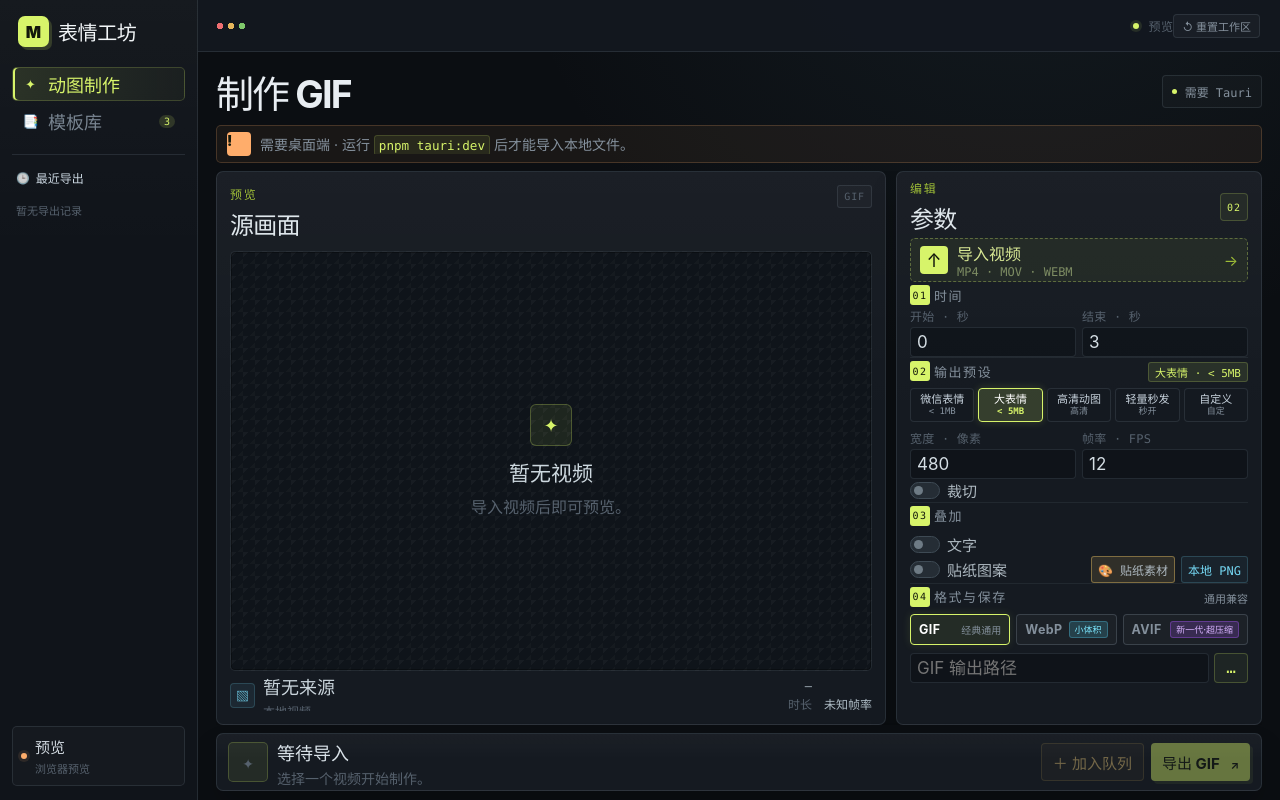
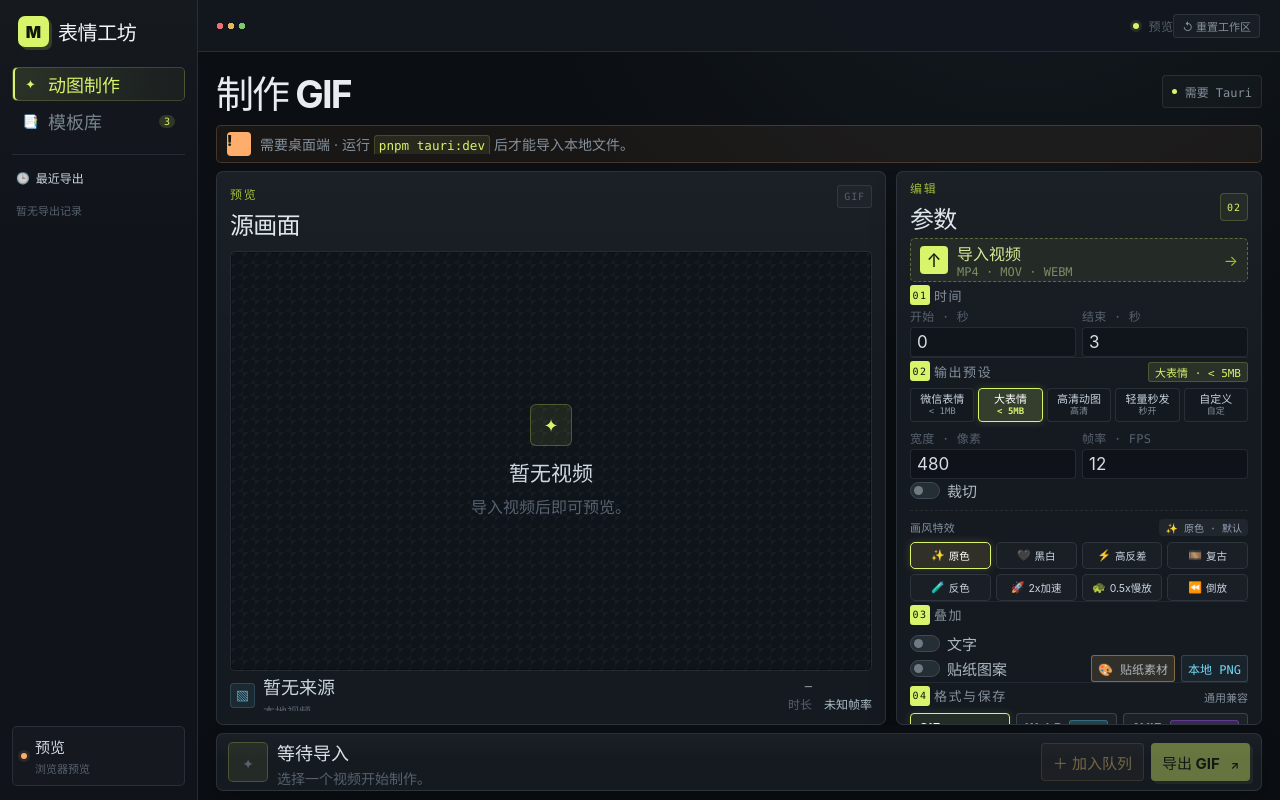
Before and after one commit to 939740372/meme-generation, a Vue app: page / in a window 1280 px wide. Built offline with nearby package versions, Linux system fonts and the light colour scheme.

Commit message:
feat: add global video filters and color grading pipeline

```diff
--- a/scripts/test-queue.mjs
+++ b/scripts/test-queue.mjs
@@ -44,6 +44,7 @@ const mockPlan = {
   textLayers: null,
   imageOverlay: null,
   format: "gif",
+  videoFilter: "grayscale",
 };
 
 const queueExisting = new Set();
@@ -57,6 +58,7 @@ assert.equal(item1.format, "gif");
 assert.equal(item1.timeRangeLabel, "2.50s ~ 4.80s");
 assert.equal(item1.outputPath, "/Users/test/video_2.5s-4.8s.gif");
 assert.equal(item1.plan.outputPath, "/Users/test/video_2.5s-4.8s.gif");
+assert.equal(item1.plan.videoFilter, "grayscale");
 
 // Next item with same params should not collide
 const item2 = createQueueItem(mockPlan, "video.mp4", queueExisting);
--- a/src/App.vue
+++ b/src/App.vue
@@ -361,6 +361,50 @@ const imageX = ref(24);
 const imageY = ref(24);
 const imageWidth = ref(120);
 
+// 画面画风与速度特效
+export type VideoFilterKey =
+  | "none"
+  | "grayscale"
+  | "contrast"
+  | "vintage"
+  | "invert"
+  | "fast2x"
+  | "slow05x"
+  | "reverse";
+
+export interface VideoFilterOption {
+  key: VideoFilterKey;
+  label: string;
+  icon: string;
+  badge: string;
+  cssFilter: string;
+}
+
+const VIDEO_FILTERS: VideoFilterOption[] = [
+  { key: "none", label: "原色", icon: "✨", badge: "默认", cssFilter: "none" },
+  { key: "grayscale", label: "黑白", icon: "🖤", badge: "致郁emo", cssFilter: "grayscale(100%)" },
+  { key: "contrast", label: "高反差", icon: "⚡", badge: "戏剧感", cssFilter: "contrast(160%) saturate(140%)" },
+  { key: "vintage", label: "复古", icon: "🎞️", badge: "港片暖色", cssFilter: "sepia(55%) contrast(110%)" },
+  { key: "invert", label: "反色", icon: "🧪", badge: "精神污染", cssFilter: "invert(100%)" },
+  { key: "fast2x", label: "2x加速", icon: "🚀", badge: "鬼畜魔性", cssFilter: "none" },
+  { key: "slow05x", label: "0.5x慢放", icon: "🐢", badge: "慢速特写", cssFilter: "none" },
+  { key: "reverse", label: "倒放", icon: "⏪", badge: "物理逆转", cssFilter: "none" },
+];
+
+const currentVideoFilter = ref<VideoFilterKey>("none");
+
+const currentFilterOption = computed(
+  () => VIDEO_FILTERS.find((f) => f.key === currentVideoFilter.value) || VIDEO_FILTERS[0]
+);
+
+const currentVideoFilterCss = computed(() => currentFilterOption.value.cssFilter);
+
+function setVideoFilter(key: VideoFilterKey): void {
+  currentVideoFilter.value = key;
+  onManualParameterChange();
+  showToast(`已应用画风特效: ${currentFilterOption.value.label} · ${currentFilterOption.value.badge}`);
+}
+
 const stageRef = ref<HTMLElement | null>(null);
 const timelineTrackRef = ref<HTMLElement | null>(null);
 const stageSize = reactive({ width: 0, height: 0 });
@@ -956,6 +1000,7 @@ function buildRenderPlan(): RenderPlan {
     outputWidth: Number(outputWidth.value),
     fps: Number(fps.value),
     quality: currentQuality.value,
+    videoFilter: currentVideoFilter.value !== "none" ? currentVideoFilter.value : undefined,
     textOverlay: useText.value && activeLayers.length > 0 ? activeLayers[0] : null,
     textLayers: useText.value && activeLayers.length > 0 ? activeLayers : null,
     imageOverlay:
@@ -1175,6 +1220,12 @@ async function loadHistoryPlan(record: ExportRecord): Promise<void> {
     exportFormat.value = "gif";
   }
 
+  if (p.videoFilter) {
+    currentVideoFilter.value = p.videoFilter as VideoFilterKey;
+  } else {
+    currentVideoFilter.value = "none";
+  }
+
   outputPath.value = p.outputPath;
   showToast(`已恢复「${record.fileName}」的历史制作参数`);
 }
@@ -1661,6 +1712,7 @@ function buildCurrentDraft(): StudioDraft {
     fps: Number(fps.value),
     quality: currentQuality.value,
     format: exportFormat.value,
+    videoFilter: currentVideoFilter.value,
     selectedPresetId: selectedPresetId.value,
     useText: useText.value,
     text: text.value,
@@ -1770,6 +1822,7 @@ async function restoreDraftIfAvailable(): Promise<void> {
         fps.value = draft.fps;
         currentQuality.value = draft.quality;
         exportFormat.value = draft.format;
+        currentVideoFilter.value = (draft.videoFilter as VideoFilterKey) || "none";
         selectedPresetId.value = draft.selectedPresetId;
         useText.value = draft.useText;
         if (draft.textLayers && draft.textLayers.length > 0) {
@@ -2085,9 +2138,11 @@ onBeforeUnmount(() => {
             <div ref="stageRef" class="preview-stage" :style="previewStyle">
               <template v-if="media">
                 <div class="preview-art">
-                  <div class="preview-grid"></div>
-                  <div class="preview-orb orb-a"></div>
-                  <div class="preview-orb orb-b"></div>
+                  <div class="preview-bg-effects" :style="{ filter: currentVideoFilterCss }">
+                    <div class="preview-grid"></div>
+                    <div class="preview-orb orb-a"></div>
+                    <div class="preview-orb orb-b"></div>
+                  </div>
                   <template v-if="useText">
                     <template v-for="layer in textLayers" :key="layer.id">
                       <div
@@ -2332,6 +2387,30 @@ onBeforeUnmount(() => {
                 <label class="field"><span>Y</span><input v-model.number="crop.y" type="number" min="0" step="1" /></label>
                 <label class="field"><span>W</span><input v-model.number="crop.width" type="number" min="20" step="1" /></label>
                 <label class="field"><span>H</span><input v-model.number="crop.height" type="number" min="20" step="1" /></label>
+              </div>
+
+              <!-- 画风特效与速度调节 -->
+              <div class="video-filter-section">
+                <div class="filter-header-row">
+                  <span class="filter-header-title">画风特效</span>
+                  <span class="filter-current-tag" :class="currentVideoFilter">
+                    {{ currentFilterOption.icon }} {{ currentFilterOption.label }} · {{ currentFilterOption.badge }}
+                  </span>
+                </div>
+                <div class="filter-pills-grid">
+                  <button
+                    v-for="f in VIDEO_FILTERS"
+                    :key="f.key"
+                    type="button"
+                    class="video-filter-pill"
+                    :class="{ active: currentVideoFilter === f.key, [`filter-${f.key}`]: true }"
+                    :title="`${f.label} (${f.badge})`"
+                    @click="setVideoFilter(f.key)"
+                  >
+                    <span class="filter-pill-icon">{{ f.icon }}</span>
+                    <span class="filter-pill-label">{{ f.label }}</span>
+                  </button>
+                </div>
               </div>
             </div>
 
--- a/src/lib/desktop.ts
+++ b/src/lib/desktop.ts
@@ -69,6 +69,7 @@ export interface RenderPlan {
   textLayers?: TextOverlay[] | null;
   imageOverlay: ImageOverlay | null;
   format?: "gif" | "webp" | "avif";
+  videoFilter?: string;
 }
 
 export interface ExportRecord {
--- a/src/lib/templates.ts
+++ b/src/lib/templates.ts
@@ -50,6 +50,7 @@ export interface StudioDraft {
   fps: number;
   quality: "low" | "medium" | "high";
   format: "gif" | "webp" | "avif";
+  videoFilter?: string;
   selectedPresetId: string;
   useText: boolean;
   text: string;
--- a/src/styles.css
+++ b/src/styles.css
@@ -3822,3 +3822,178 @@ code {
   color: #f87171;
   border-color: rgba(239, 68, 68, 0.35);
 }
+
+/* ==========================================================
+   全局滤镜与画面调色 (Video Filters) 样式
+   ========================================================== */
+
+.preview-bg-effects {
+  position: absolute;
+  inset: 0;
+  width: 100%;
+  height: 100%;
+  pointer-events: none;
+  transition: filter 0.25s ease;
+}
+
+.video-filter-section {
+  display: flex;
+  flex-direction: column;
+  gap: 6px;
+  margin-top: 8px;
+  padding-top: 8px;
+  border-top: 1px dashed rgba(255, 255, 255, 0.08);
+}
+
+.filter-header-row {
+  display: flex;
+  align-items: center;
+  justify-content: space-between;
+}
+
+.filter-header-title {
+  font-size: 11px;
+  font-weight: 600;
+  color: var(--muted);
+  letter-spacing: 0.02em;
+}
+
+.filter-current-tag {
+  font-size: 10px;
+  padding: 1px 6px;
+  border-radius: 4px;
+  background: rgba(255, 255, 255, 0.05);
+  color: #94a3b8;
+  font-family: var(--mono);
+}
+
+.filter-current-tag.grayscale {
+  background: rgba(255, 255, 255, 0.12);
+  color: #f1f5f9;
+  border: 1px solid rgba(255, 255, 255, 0.25);
+}
+
+.filter-current-tag.contrast {
+  background: rgba(234, 179, 8, 0.15);
+  color: #facc15;
+  border: 1px solid rgba(234, 179, 8, 0.35);
+}
+
+.filter-current-tag.vintage {
+  background: rgba(245, 158, 11, 0.15);
+  color: #fbbf24;
+  border: 1px solid rgba(245, 158, 11, 0.35);
+}
+
+.filter-current-tag.invert {
+  background: rgba(168, 85, 247, 0.16);
+  color: #c084fc;
+  border: 1px solid rgba(168, 85, 247, 0.35);
+}
+
+.filter-current-tag.fast2x {
+  background: rgba(34, 197, 94, 0.15);
+  color: #4ade80;
+  border: 1px solid rgba(34, 197, 94, 0.35);
+}
+
+.filter-current-tag.slow05x {
+  background: rgba(56, 189, 248, 0.15);
+  color: #38bdf8;
+  border: 1px solid rgba(56, 189, 248, 0.35);
+}
+
+.filter-current-tag.reverse {
+  background: rgba(244, 63, 94, 0.15);
+  color: #fb7185;
+  border: 1px solid rgba(244, 63, 94, 0.35);
+}
+
+.filter-pills-grid {
+  display: grid;
+  grid-template-columns: repeat(4, 1fr);
+  gap: 5px;
+}
+
+.video-filter-pill {
+  display: flex;
+  align-items: center;
+  justify-content: center;
+  gap: 4px;
+  height: 27px;
+  padding: 0 4px;
+  border-radius: 5px;
+  border: 1px solid var(--line);
+  background: rgba(255, 255, 255, 0.025);
+  color: #cbd5e1;
+  font-size: 11px;
+  cursor: pointer;
+  transition: all 0.14s ease;
+  white-space: nowrap;
+  user-select: none;
+}
+
+.video-filter-pill:hover {
+  background: rgba(255, 255, 255, 0.07);
+  border-color: rgba(255, 255, 255, 0.2);
+  color: #ffffff;
+  transform: translateY(-1px);
+}
+
+.video-filter-pill.active {
+  border-color: var(--accent);
+  background: rgba(246, 203, 102, 0.12);
+  color: #ffffff;
+  box-shadow: 0 0 8px rgba(246, 203, 102, 0.2);
+  font-weight: 600;
+}
+
+.video-filter-pill.filter-grayscale.active {
+  border-color: #e2e8f0;
+  background: rgba(255, 255, 255, 0.15);
+  box-shadow: 0 0 8px rgba(255, 255, 255, 0.25);
+}
+
+.video-filter-pill.filter-contrast.active {
+  border-color: #facc15;
+  background: rgba(250, 204, 21, 0.15);
+  box-shadow: 0 0 8px rgba(250, 204, 21, 0.25);
+}
+
+.video-filter-pill.filter-vintage.active {
+  border-color: #f59e0b;
+  background: rgba(245, 158, 11, 0.15);
+  box-shadow: 0 0 8px rgba(245, 158, 11, 0.25);
+}
+
+.video-filter-pill.filter-invert.active {
+  border-color: #a855f7;
+  background: rgba(168, 85, 247, 0.15);
+  box-shadow: 0 0 8px rgba(168, 85, 247, 0.25);
+}
+
+.video-filter-pill.filter-fast2x.active {
+  border-color: #22c55e;
+  background: rgba(34, 197, 94, 0.15);
+  box-shadow: 0 0 8px rgba(34, 197, 94, 0.25);
+}
+
+.video-filter-pill.filter-slow05x.active {
+  border-color: #38bdf8;
+  background: rgba(56, 189, 248, 0.15);
+  box-shadow: 0 0 8px rgba(56, 189, 248, 0.25);
+}
+
+.video-filter-pill.filter-reverse.active {
+  border-color: #f43f5e;
+  background: rgba(244, 63, 94, 0.15);
+  box-shadow: 0 0 8px rgba(244, 63, 94, 0.25);
+}
+
+.filter-pill-icon {
+  font-size: 11px;
+}
+
+.filter-pill-label {
+  font-size: 10.5px;
+}
```
Also changed, not shown: scripts/smoke-test-filters.mjs (added, +68 -0 lines), 6 other files (tests, documents, lock files or other folders).
